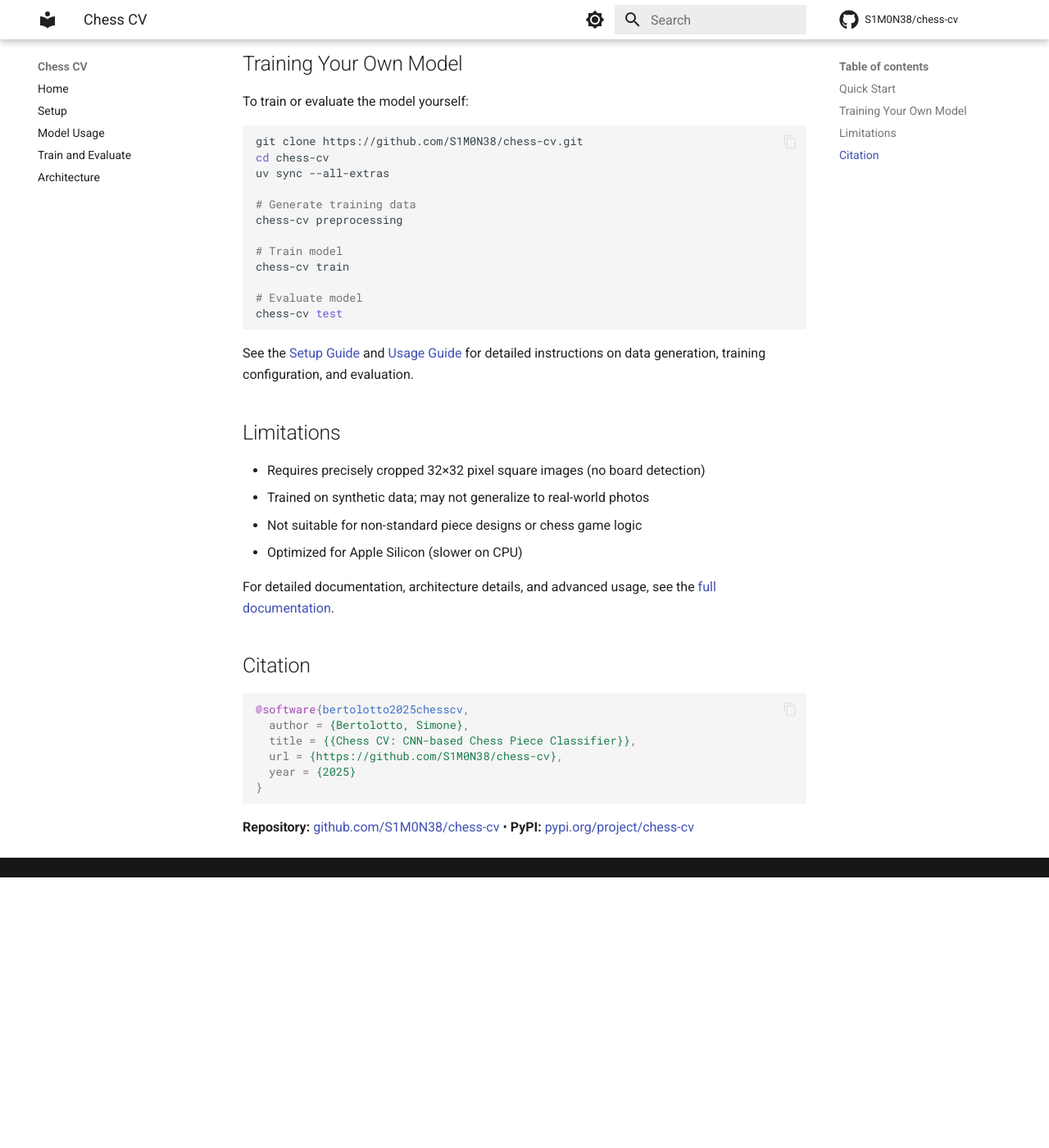
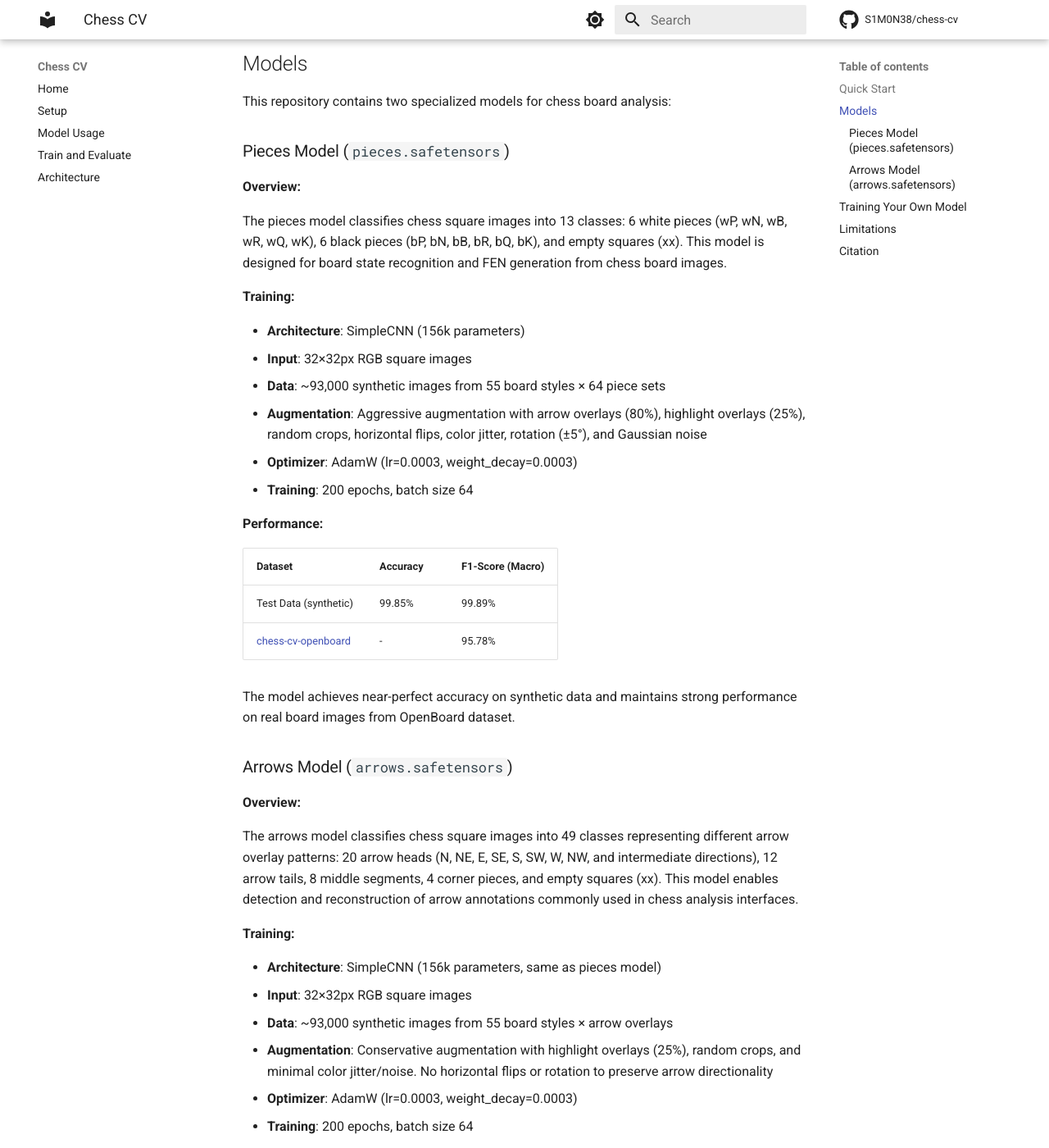
Before and after one commit to S1M0N38/chess-cv, an MkDocs documentation site: the page built from docs/README_hf.md, in a window 1280 px wide and 1400 px high, scrolled down 1264 px. Shown: the whole window at 82% size. Built offline with MkDocs 1.6.1 and Material for MkDocs 9.7.7, drawn with Linux system fonts in a browser that asks for light colours; comment, search, counter and statistics services are not loaded; before the commit the page ends 2334 px from its top, so only the background shows below that; some of the changed text lies outside the part shown.

Commit message:
docs: add models section with training details and performance metrics
Add comprehensive documentation for both pieces and arrows models, including architecture details, training configuration, and performance metrics.

Changes:
- Add Models section to README.md with overview of both models
- Add detailed Models section to README_hf.md with training specs and performance tables
- Include pieces model metrics (99.85% accuracy, 95.78% F1 on OpenBoard)
- Include arrows model metrics (~99% accuracy on synthetic data)
- Update Hugging Face download examples to use pieces.safetensors

````diff
--- a/docs/README_hf.md
+++ b/docs/README_hf.md
@@ -74,7 +74,7 @@ from huggingface_hub import hf_hub_download
 from chess_cv.model import SimpleCNN
 
 # Load model
-model_path = hf_hub_download(repo_id="S1M0N38/chess-cv", filename="best_model.safetensors")
+model_path = hf_hub_download(repo_id="S1M0N38/chess-cv", filename="pieces.safetensors")
 model = SimpleCNN(num_classes=13)
 model.load_weights(model_path)
 model.eval()
@@ -87,6 +87,57 @@ pred_idx = mx.argmax(model(img_array), axis=-1).item()
 classes = ['bB', 'bK', 'bN', 'bP', 'bQ', 'bR', 'wB', 'wK', 'wN', 'wP', 'wQ', 'wR', 'xx']
 print(f"Predicted: {classes[pred_idx]}")
 ```
+
+## Models
+
+This repository contains two specialized models for chess board analysis:
+
+### Pieces Model (`pieces.safetensors`)
+
+**Overview:**
+
+The pieces model classifies chess square images into 13 classes: 6 white pieces (wP, wN, wB, wR, wQ, wK), 6 black pieces (bP, bN, bB, bR, bQ, bK), and empty squares (xx). This model is designed for board state recognition and FEN generation from chess board images.
+
+**Training:**
+
+- **Architecture**: SimpleCNN (156k parameters)
+- **Input**: 32×32px RGB square images
+- **Data**: ~93,000 synthetic images from 55 board styles × 64 piece sets
+- **Augmentation**: Aggressive augmentation with arrow overlays (80%), highlight overlays (25%), random crops, horizontal flips, color jitter, rotation (±5°), and Gaussian noise
+- **Optimizer**: AdamW (lr=0.0003, weight_decay=0.0003)
+- **Training**: 200 epochs, batch size 64
+
+**Performance:**
+
+| Dataset | Accuracy | F1-Score (Macro) |
+|---------|----------|------------------|
+| Test Data (synthetic) | 99.85% | 99.89% |
+| [chess-cv-openboard](https://huggingface.co/datasets/S1M0N38/chess-cv-openboard) | - | 95.78% |
+
+The model achieves near-perfect accuracy on synthetic data and maintains strong performance on real board images from OpenBoard dataset.
+
+### Arrows Model (`arrows.safetensors`)
+
+**Overview:**
+
+The arrows model classifies chess square images into 49 classes representing different arrow overlay patterns: 20 arrow heads (N, NE, E, SE, S, SW, W, NW, and intermediate directions), 12 arrow tails, 8 middle segments, 4 corner pieces, and empty squares (xx). This model enables detection and reconstruction of arrow annotations commonly used in chess analysis interfaces.
+
+**Training:**
+
+- **Architecture**: SimpleCNN (156k parameters, same as pieces model)
+- **Input**: 32×32px RGB square images
+- **Data**: ~93,000 synthetic images from 55 board styles × arrow overlays
+- **Augmentation**: Conservative augmentation with highlight overlays (25%), random crops, and minimal color jitter/noise. No horizontal flips or rotation to preserve arrow directionality
+- **Optimizer**: AdamW (lr=0.0003, weight_decay=0.0003)
+- **Training**: 200 epochs, batch size 64
+
+**Performance:**
+
+| Dataset | Accuracy | F1-Score (Macro) |
+|---------|----------|------------------|
+| Test Data (synthetic) | ~99% | ~99% |
+
+The arrows model is optimized for detecting directional annotations while maintaining spatial consistency across the board.
 
 ## Training Your Own Model
 
````
Also changed, not shown: README.md (+23 -1 lines).
